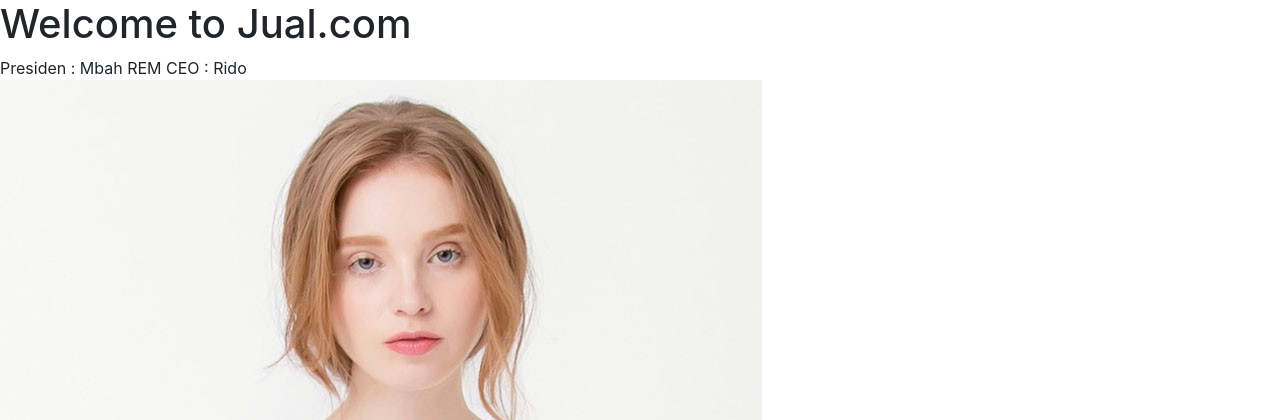
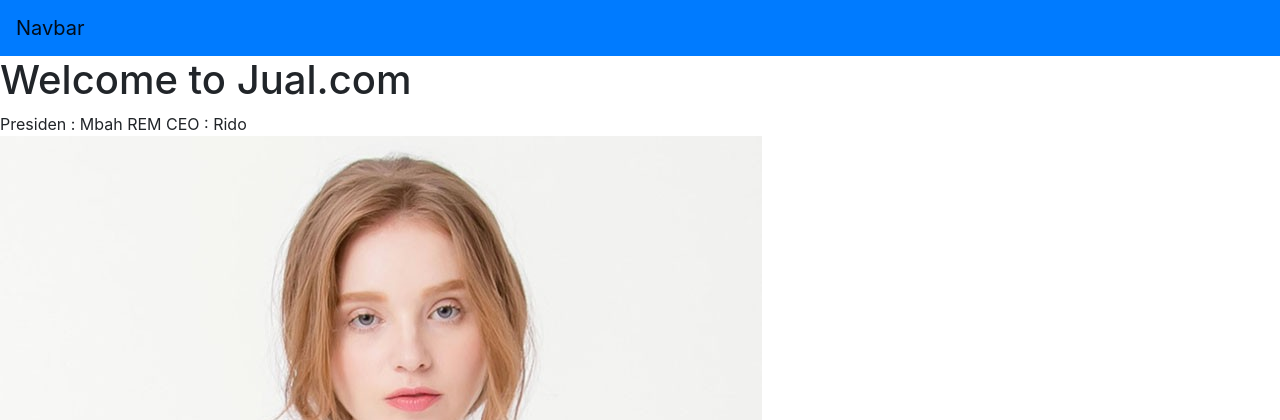
Before and after one commit to ridoansaleh/LearnDjangoHeroku, a Django app: page / in a window 1280 px wide. Shown: the top 420 px of the page. Run offline with Django 3.2, Linux system fonts and the light colour scheme; some libraries are stand-ins or nearby versions.

Commit message:
add Navbar

```diff
--- a/jual/templates/jual/index.html
+++ b/jual/templates/jual/index.html
@@ -12,6 +12,9 @@
     <title>Jual.com</title>
   </head>
   <body>
+    <nav class="navbar navbar-light bg-primary">
+        <a class="navbar-brand" href="#">Navbar</a>
+    </nav>
 
     <h1>Welcome to Jual.com</h1>
     <div class="well">
```
